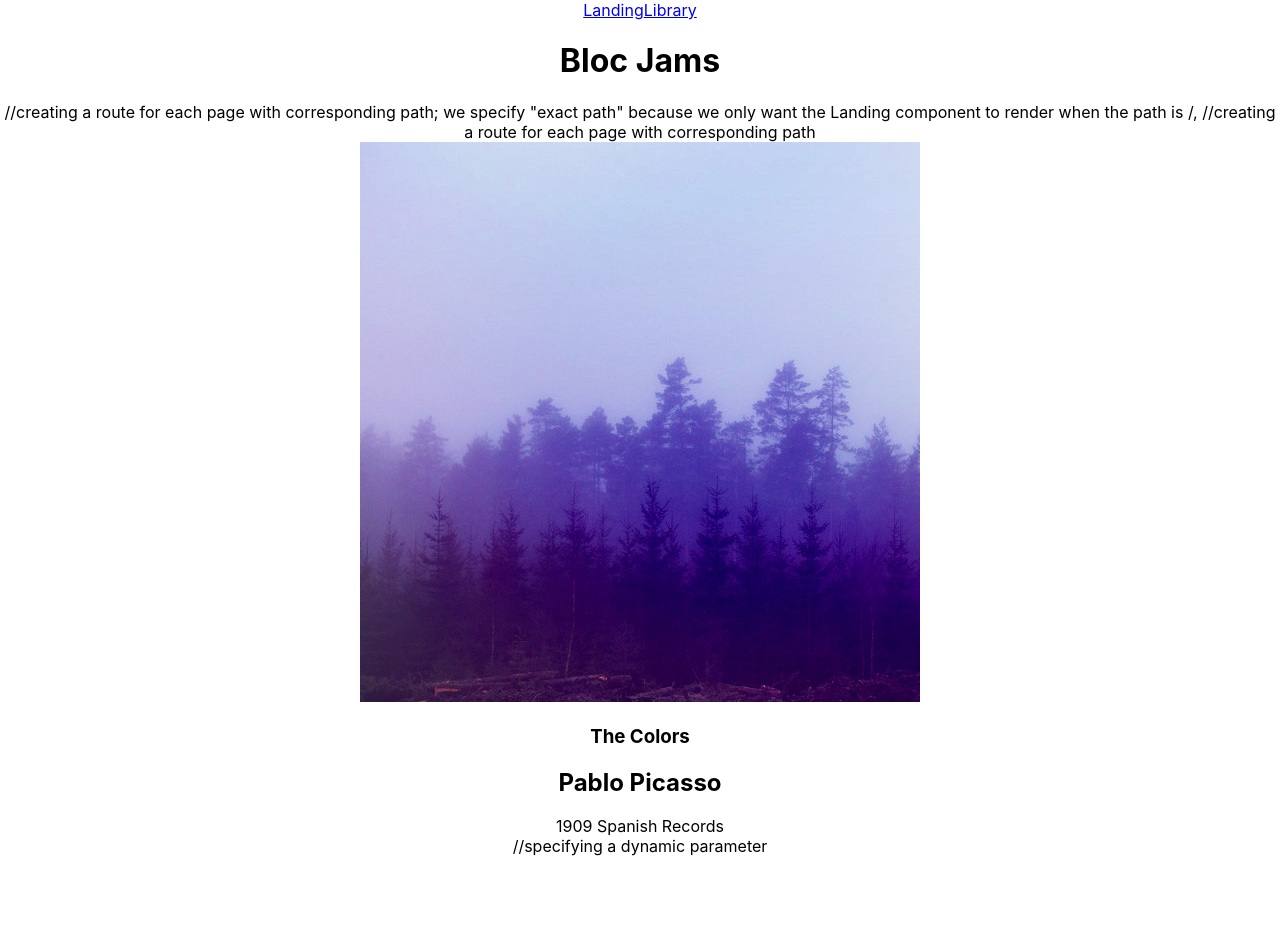
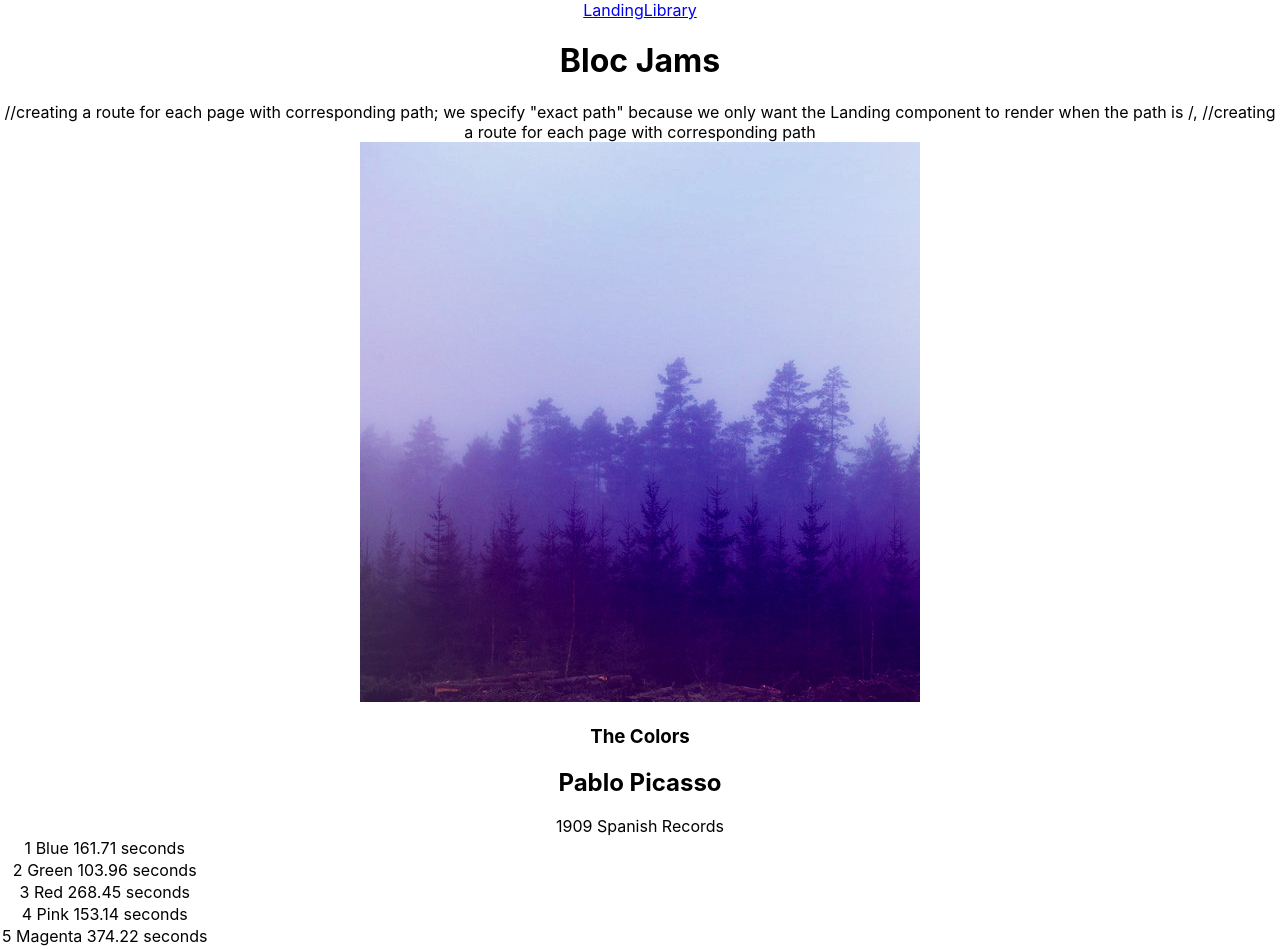
Before and after one commit to fblundo/bloc-jams-react, a React (Create React App) app: page /album/the-colors in a window 1280 px wide. Shown: the top 949 px of the page. Before the commit the page ends 856 px from the top, so only its background shows below. Built offline with nearby package versions, Linux system fonts and the light colour scheme.

Commit message:
assignment album completed

```diff
--- a/src/components/Album.js
+++ b/src/components/Album.js
@@ -41,6 +41,11 @@
             <col id="song-duration-column" />
           </colgroup>
           <tbody>
+          {
+            this.state.album.songs.map( (song, index) =>
+              <tr>{index+1} {song.title} {song.duration} seconds</tr>
+            )
+          }
           </tbody>
         </table>
        </section>
```
